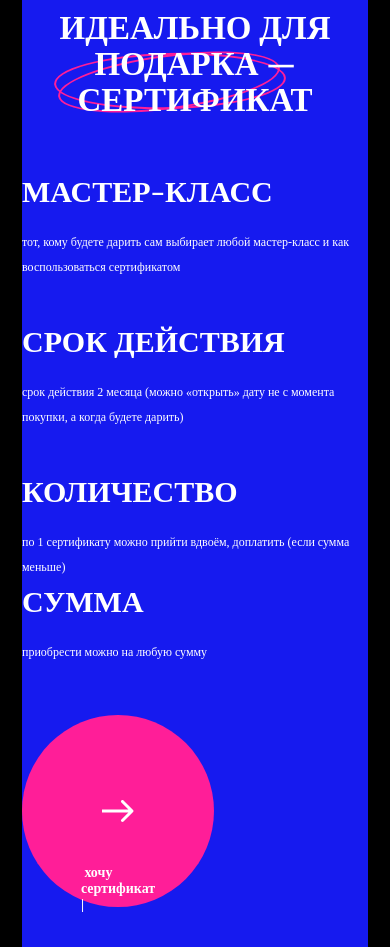
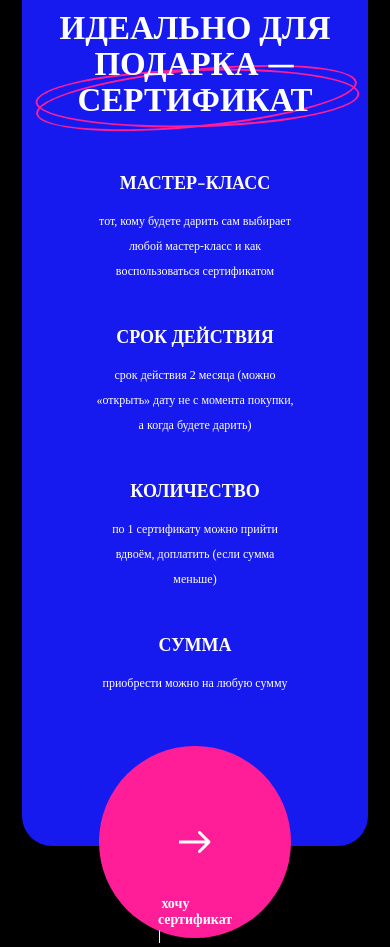
Before and after one commit to borshhevskijj/Art-studio, a website built with webpack: page src/index.html in a window 390 px wide. Shown: the part 10060-11007 px from the top of the page. Built offline with nearby package versions, Linux system fonts and the light colour scheme; a script that the page names is missing; files whose address does not match are found by name.

Commit message:
styling about certificate section

```diff
--- a/src/index.html
+++ b/src/index.html
@@ -986,7 +986,9 @@
           <br />
           <span>подарка —</span>
           <br />
-          <span class="elipse form_subTitle_elipse">сертификат</span>
+          <span class="elipse aboutСertificate_subTitle_elipse"
+            >сертификат</span
+          >
         </h2>
 
         <div class="form_elements">
--- a/src/styles/aboutСertificate.scss
+++ b/src/styles/aboutСertificate.scss
@@ -10,6 +10,32 @@
       top: 2px;
     }
   }
+}
+.aboutСertificate_subTitle_elipse::before {
+  border: 4px solid $pink;
+  left: 1.31%;
+  right: 46.12%;
+  top: 243px;
+  bottom: 16.39%;
+  transform: matrix(0.98, -0.1, 0.23, 0.99, 0, 0);
+  width: 598.56px;
+  height: 116.35px;
+  width: 45.5vw;
+  height: 8.4vw;
+}
+
+.aboutСertificate_subTitle_elipse::after {
+  border: 4px solid $pink;
+  left: 1.74%;
+  right: 45.25%;
+  top: calc(21% + 8vw);
+  bottom: 16.58%;
+  transform: matrix(0.99, -0.03, 0.15, 1, 0, 0);
+  width: 619.46px;
+  height: 116.18px;
+  width: 44vw;
+  height: 8.4vw;
+  top: 244px;
 }
 
 .aboutСertificate {
@@ -32,7 +58,7 @@
       & div {
         & p {
           line-height: 25px;
-          font-size: 18px;
+          font-size: 15px;
         }
         &:last-child {
           display: none;
@@ -48,32 +74,119 @@
   .aboutСertificate {
     & .form_elements {
       padding: 0;
+      align-items: center;
       & h3 {
         font-size: 30px;
         padding-bottom: 20px;
       }
       & .form_elements_content {
+        display: flex;
+        flex-wrap: wrap;
+        padding: 0 15vw;
+        justify-content: space-between;
+        // &:nth-child(odd) {
+        //   gap: 30px;
+        // }
         & div {
-          //   & p {
-          //     line-height: 25px;
-          //     font-size: 18px;
-          //   }
+          flex: 0 0 44%;
+          // margin-right: 20px;
           &:last-child {
             display: block;
           }
           &:not(:nth-last-child(-n + 2)) {
             padding-bottom: 40px;
-
-            // background-color: red;
           }
-          //   &:not(:nth-last-child(-n + 2)) {
-          //     padding-bottom: 40px;
-          //   }
+          & p {
+            font-size: 14px;
+          }
         }
       }
     }
   }
   .aboutСertificate_button {
-    position: static;
+    top: 100%;
+  }
+  .aboutСertificate_subTitle_elipse::before {
+    left: 8.31%;
+    top: calc(148px + 3vw);
+    width: 86%;
+    height: 27%;
+  }
+
+  .aboutСertificate_subTitle_elipse::after {
+    left: 8.74%;
+    top: calc(148px + 3vw);
+    width: 82%;
+    height: 30%;
   }
 }
+@media (max-width: 833px) {
+  .aboutСertificate {
+    & .form_elements {
+      & h3 {
+        font-size: 24px;
+        // padding-bottom: 20px;
+      }
+    }
+  }
+}
+@media (max-width: 700px) {
+  .aboutСertificate_button {
+    & .certificate {
+      & div {
+        line-height: 3.5;
+        top: 0px;
+      }
+    }
+  }
+  .aboutСertificate_subTitle_elipse::before {
+    top: 56%;
+  }
+
+  .aboutСertificate_subTitle_elipse::after {
+    top: 55%;
+  }
+}
+@media (max-width: 625px) {
+  .aboutСertificate {
+    & .form_elements {
+      padding: 0;
+      align-items: center;
+      & h3 {
+        font-size: 18px;
+        padding-bottom: 15px;
+      }
+      & .form_elements_content {
+        flex-direction: column;
+        text-align: center;
+        padding: 0px 74px;
+        & div {
+          width: 100%;
+          &:not(:last-child) {
+            padding-bottom: 40px;
+          }
+          &:last-child {
+            padding-bottom: 25px;
+          }
+          // & p {
+          //   font-size: 12px;
+          // }
+        }
+      }
+    }
+  }
+
+  .aboutСertificate_subTitle_elipse::before {
+    left: 0.31%;
+    top: 58%;
+    width: 100%;
+    height: 30%;
+  }
+
+  .aboutСertificate_subTitle_elipse::after {
+    left: 0.74%;
+    top: 58%;
+    width: 100%;
+    height: 30%;
+  }
+}
```
